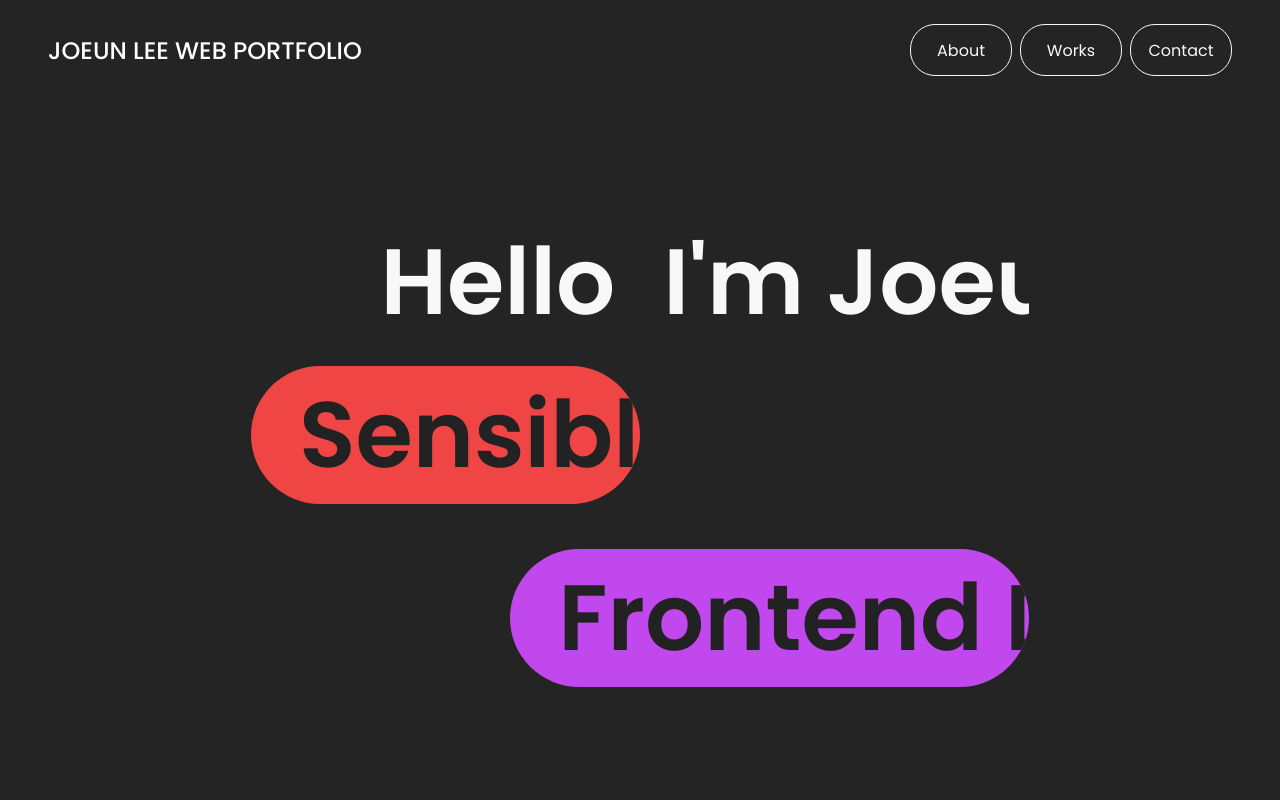
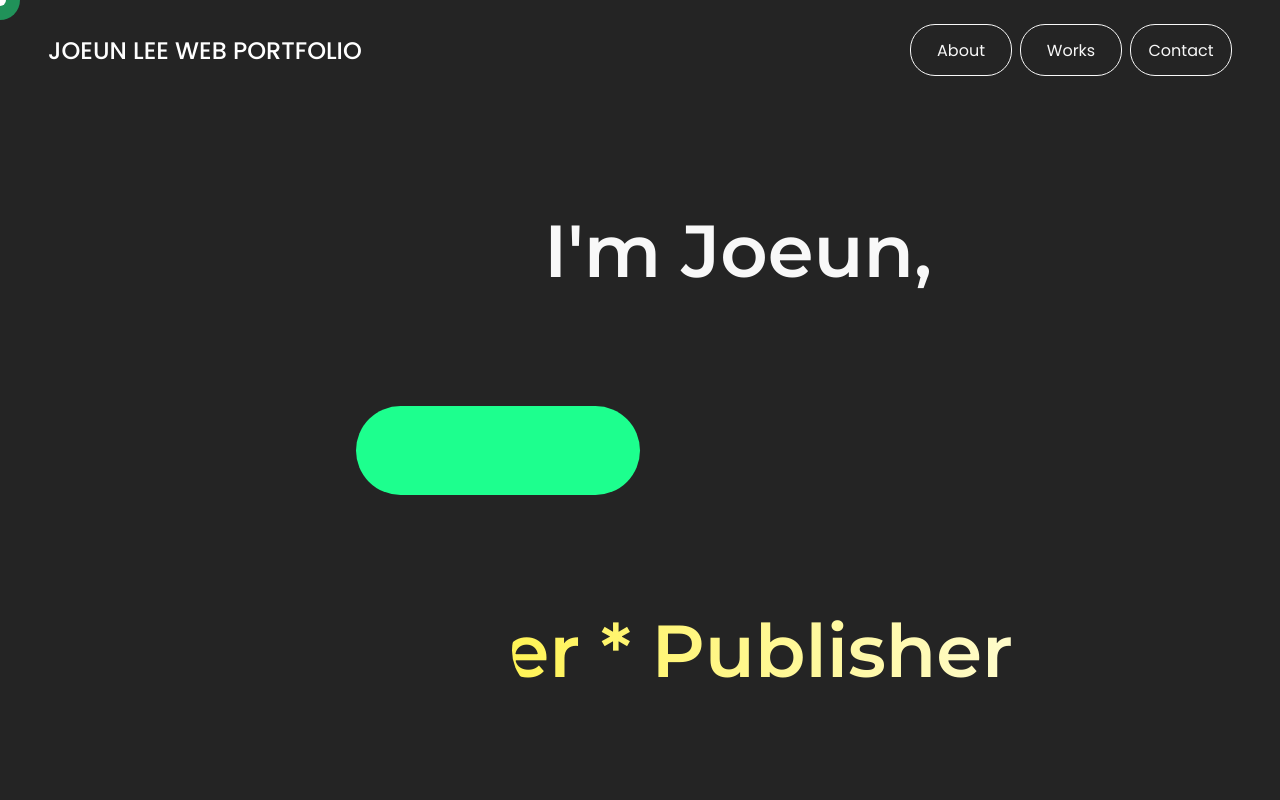
Before and after one commit to rlorxl/joeun-web-portfolio, a React (Create React App) app: page / in a window 1280 px wide. Shown: the top 800 px of the page. Built offline with nearby package versions, Linux system fonts and the light colour scheme.

Commit message:
feat: 메인 애니메이션

```diff
--- a/package.json
+++ b/package.json
@@ -8,6 +8,8 @@
     "@testing-library/user-event": "^13.5.0",
     "@types/react": "^18.2.28",
     "@types/react-dom": "^18.2.13",
+    "gasp": "^0.0.2",
+    "gsap": "^3.12.2",
     "react": "^18.2.0",
     "react-dom": "^18.2.0",
     "react-scripts": "5.0.1",
--- a/public/index.html
+++ b/public/index.html
@@ -21,7 +21,11 @@
       work correctly both with client-side routing and a non-root public URL.
       Learn how to configure a non-root public URL by running `npm run build`.
     -->
-    <link href="https://fonts.googleapis.com/css2?family=Poppins:wght@400;500;600;700&display=swap" rel="stylesheet" />
+    <link rel="preconnect" href="https://fonts.googleapis.com" />
+    <link rel="preconnect" href="https://fonts.gstatic.com" crossorigin />
+    <link
+      href="https://fonts.googleapis.com/css2?family=Montserrat:wght@400;500;600&family=Ubuntu+Mono:wght@400;700&family=Poppins:wght@400;500;600;700&display=swap"
+      rel="stylesheet" />
     <title>React App</title>
   </head>
   <body>
--- a/src/App.js
+++ b/src/App.js
@@ -3,10 +3,14 @@ import Main from "./components/Main.tsx";
 import Navigation from "./components/Navigation.tsx";
 import Works from "./components/Works.tsx";
 import Contact from "./components/Contact.tsx";
+import Cursor from "./ui/Cursor.tsx";
+import useMouse from "./hooks/useMouse.tsx";
 
 function App() {
+  useMouse();
   return (
     <div className="App">
+      <Cursor />
       <Navigation />
       <main>
         <Main />
--- a/src/components/Experience.tsx
+++ b/src/components/Experience.tsx
@@ -6,8 +6,8 @@ const Experience = () => (
   <ExperienceWrap>
     <h2>Experience</h2>
     <ul>
-      {data.experiences.map(({ duration, title, descriptions, detail }) => (
-        <li>
+      {data.experiences.map(({ duration, title, descriptions, detail }, i) => (
+        <li key={i}>
           <div>
             <Duration>{duration}</Duration>
             {detail && (
--- a/src/components/Main.tsx
+++ b/src/components/Main.tsx
@@ -1,23 +1,153 @@
-import React from "react";
-import { styled } from "styled-components";
+/* eslint-disable object-shorthand */
+import React, { useEffect, useRef, useState } from "react";
+import { styled, keyframes, css } from "styled-components";
+// eslint-disable-next-line import/no-extraneous-dependencies
+import { gsap } from "gsap";
 
-const Main = () => (
-  <MainWrap>
-    <div>
-      <p>
-        <Hello>Hello</Hello>
-        <span className="blink-bar"></span>
-        <span>I'm Joeun,</span>
-      </p>
-      <p>
-        <span>Sensible</span>
-      </p>
-      <p>
-        <span>Frontend Developer</span>
-      </p>
-    </div>
-  </MainWrap>
-);
+const Main = () => {
+  const main = useRef<HTMLElement>(null);
+  const p2 = useRef<HTMLParagraphElement>(null);
+  const t1 = useRef<GSAPTimeline>();
+  const t2 = useRef<GSAPTimeline>();
+  const t3 = useRef<GSAPTimeline>();
+  t1.current = gsap.timeline({ paused: true, repeat: -1 });
+  t2.current = gsap.timeline({ paused: true });
+  t3.current = gsap.timeline({ paused: true, repeat: -1 });
+
+  const typeAni1 = () => {
+    if (!t1.current) return;
+    t1.current.play();
+    t1.current
+      .to(".en", {
+        delay: 1.5,
+        display: "block",
+        duration: 0.4,
+        stagger: { amount: 1.5 },
+        yoyo: true,
+        repeat: 1,
+        repeatDelay: 0.5,
+      })
+      .to(".ko", {
+        display: "block",
+        delay: 1.5,
+        duration: 0.4,
+        stagger: { amount: 0.8 },
+        yoyo: true,
+        repeat: 1,
+        repeatDelay: 0.5,
+      });
+  };
+
+  const typeAni2 = () => {
+    if (!t3.current) return;
+    t3.current.play();
+    t3.current.set(".p1", {
+      visibility: "visible",
+      y: "90%",
+    });
+    t3.current
+      .to(".p1", {
+        y: 0,
+        duration: 0.4,
+        ease: "power3.Out",
+        stagger: { amount: 0.8 },
+      })
+      .to(".p1", {
+        visibility: "hidden",
+        ease: "none",
+        stagger: { amount: 0.8 },
+      })
+      .fromTo(
+        ".p1-1",
+        {
+          x: -220,
+          y: "90%",
+        },
+        {
+          visibility: "visible",
+          y: 0,
+          duration: 0.4,
+          ease: "power3.Out",
+          stagger: { amount: 0.8 },
+        }
+      )
+      .to(".p1-1", {
+        visibility: "hidden",
+        ease: "none",
+        stagger: { amount: 0.8 },
+      });
+  };
+
+  const marquee = () => {
+    if (!p2.current) return;
+    let rate = 100;
+    let distance = p2.current.clientWidth;
+    let style = window.getComputedStyle(p2.current);
+    let marginRight = Number(style.marginRight) || 20;
+    let totalDistance = distance + marginRight;
+    let time = totalDistance / rate;
+
+    if (!t2.current) return;
+    t2.current.play();
+    t2.current.to(".p2", time, {
+      repeat: -1,
+      x: -totalDistance,
+      ease: "none",
+    });
+  };
+
+  useEffect(() => {
+    typeAni1();
+    typeAni2();
+    marquee();
+  }, []);
+
+  return (
+    <MainWrap ref={main}>
+      <GridBox>
+        <Greeting>
+          <Inner>
+            <En>
+              {"Hello World✨.".split("").map((word, i) => (
+                <span key={i} className="en">
+                  {word}
+                </span>
+              ))}
+            </En>
+            <Ko>
+              {["안", "녕", "하", "세", "요", "😀"].map((word, i) => (
+                <span key={i} className="ko">
+                  {word}
+                </span>
+              ))}
+            </Ko>
+          </Inner>
+          <Name style={{ marginLeft: "60px" }}>I'm Joeun,</Name>
+        </Greeting>
+        <Paragragh1>
+          {"Sensible".split("").map((word, i) => (
+            <span key={i} className="p1" style={{ transform: "translate(180px)" }}>
+              {word}
+            </span>
+          ))}
+          {"Steady".split("").map((word, i) => (
+            <span key={i} className="p1-1">
+              {word}
+            </span>
+          ))}
+        </Paragragh1>
+        <Paragragh2>
+          <p className="p2" ref={p2}>
+            Frontend Developer * Publisher&nbsp;
+          </p>
+          <p className="p2" ref={p2}>
+            Frontend Developer * Publisher&nbsp;
+          </p>
+        </Paragragh2>
+      </GridBox>
+    </MainWrap>
+  );
+};
 
 export default Main;
 
@@ -25,49 +155,120 @@ const MainWrap = styled.section`
   height: calc(100vh - 100px);
   padding: 0 8rem;
   ${({ theme }) => theme.mixins.flexBox()};
-
-  div {
-    width: 1768px;
-    max-width: 1800px;
-    display: grid;
-    grid-template-columns: repeat(auto-fill, minmax(12%, auto));
-    grid-template-rows: repeat(3, 1fr);
-  }
+  font-family: "Montserrat", sans-serif;
+  font-size: calc(1rem + 4.5vw);
+  font-weight: 600;
 
   p {
-    font-size: ${({ theme }) => theme.fontSize["4xl"]};
-    font-weight: 600;
-    overflow: hidden;
     white-space: nowrap;
-    align-self: center;
   }
 
   span {
-    display: inline-block;
-  }
-
-  p:nth-child(1) {
-    grid-column: 3 / span 5;
-  }
-
-  p:nth-child(2) {
-    grid-area: 2/2/3/5;
-    padding: 0 3rem;
-    background-color: #f04545;
-    border-radius: 150px;
-    color: #222;
-    margin-bottom: 30px;
-  }
-
-  p:nth-child(3) {
-    grid-area: 3/4/4/8;
-    padding: 0 3rem;
-    background-color: #c148ec;
-    border-radius: 150px;
-    color: #222;
+    white-space: nowrap;
   }
 `;
 
-const Hello = styled.span`
-  margin-right: 48px;
+const GridBox = styled.div`
+  width: 1768px;
+  max-width: 1800px;
+  display: grid;
+  grid-template-columns: repeat(8, 1fr);
+  grid-template-rows: repeat(3, minmax(200px, auto));
+  align-items: center;
+  position: relative;
 `;
+
+const Greeting = styled.div`
+  display: flex;
+  height: 100%;
+  justify-content: space-around;
+  align-items: center;
+  grid-column: 3 / span 4;
+  margin-left: 100px;
+`;
+
+const Inner = styled.span`
+  position: relative;
+  display: flex;
+  align-items: center;
+  color: #1dff8e;
+`;
+
+const En = styled.span`
+  display: flex;
+
+  span {
+    display: none;
+    width: fit-content;
+    min-width: 40px;
+  }
+`;
+
+const Ko = styled.span`
+  display: flex;
+  line-height: 2.2;
+  font-size: calc(1rem + 2.5vw);
+
+  span {
+    display: none;
+    width: fit-content;
+  }
+`;
+
+const blink = keyframes`
+  25% { opacity: 50%; }
+  50% { opacity: 0}; /* 100% X */
+`;
+
+const Name = styled.span`
+  display: inline-block;
+  position: relative;
+
+  &::before {
+    content: "";
+    display: inline-block;
+    width: 25px;
+    height: 80%;
+    background: ${({ theme }) => theme.color.appColor};
+    opacity: 0.8;
+    position: absolute;
+    top: 50%;
+    left: -35px;
+    transform: translateY(-50%);
+    animation: ${blink} 1.2s step-end infinite;
+  }
+`;
+
+const Paragragh1 = styled.div`
+  grid-column: 2 / span 3;
+  display: flex;
+  justify-content: center;
+  background-color: ${({ theme }) => theme.color.appColor};
+  border-radius: 150px;
+  color: #222;
+  margin-left: 100px;
+  overflow: hidden;
+`;
+
+const textclip = keyframes`
+  100% {background-position: 200% center;}
+`;
+
+const Paragragh2 = styled.div<{ move?: number; forward?: boolean }>`
+  grid-column: 4 / span 4;
+  border-radius: 150px;
+  overflow: hidden;
+  position: relative;
+  display: flex;
+
+  p {
+    margin-right: 20px;
+    /* color: ${({ theme }) => theme.color.appColor}; */
+    background: linear-gradient(90deg, rgba(29, 255, 142, 1) 0%, rgba(255, 242, 68, 1) 56%, rgba(255, 255, 255, 1) 89%);
+    background-size: 200% auto;
+    color: transparent;
+    -moz-background-clip: text;
+    -webkit-background-clip: text;
+    animation: ${textclip} 3s linear infinite;
+  }
+`;
--- /dev/null
+++ b/src/hooks/useMouse.tsx
@@ -0,0 +1,44 @@
+import { gsap } from "gsap";
+import { useEffect } from "react";
+
+const useMouse = () => {
+  useEffect(() => {
+    let mouseX = 0;
+    let mouseY = 0;
+    let smallMouseX = 0;
+    let smallMouseY = 0;
+
+    gsap.to(
+      {},
+      {
+        duration: 0.016,
+        repeat: -1,
+        onRepeat: () => {
+          gsap.set(".cursor", {
+            css: {
+              left: mouseX,
+              top: mouseY,
+            },
+          });
+          gsap.set(".cursor-s", {
+            css: {
+              left: smallMouseX,
+              top: smallMouseY,
+            },
+          });
+        },
+      }
+    );
+
+    window.addEventListener("mousemove", (e: MouseEvent) => {
+      smallMouseX = e.clientX;
+      smallMouseY = e.clientY;
+      setTimeout(() => {
+        mouseX = e.clientX;
+        mouseY = e.clientY;
+      }, 250);
+    });
+  }, []);
+};
+
+export default useMouse;
--- a/src/style/global.ts
+++ b/src/style/global.ts
@@ -4,7 +4,6 @@ const GlobalStyle = createGlobalStyle`
 :root {
   --global-width: 1280px;
   --max-width: 1440px;
-
 }
 
 *,
@@ -40,11 +39,13 @@ body {
   overflow-x: hidden;
   color: #f8f8f8;
   background-color: #242424;
+  position: relative;
 
   -webkit-user-select:none;
   -moz-user-select:none;
   -ms-user-select:none;
   user-select:none;
+  cursor: none;
 }
 
 ul,li {
@@ -73,7 +74,7 @@ const global = {
 };
 
 const color = {
-  appColor: "#F04545",
+  appColor: "#1dff8e",
   fontColor: "#222",
   white: "#f8f8f8",
   borderColor: "#A4A2A2",
--- /dev/null
+++ b/src/ui/Cursor.tsx
@@ -0,0 +1,32 @@
+import React from "react";
+import { styled } from "styled-components";
+
+const Cursor = () => (
+  <>
+    <CursorStyle className="cursor" />
+    <SmallCursor className="cursor-s" />
+  </>
+);
+
+export default Cursor;
+
+const CursorStyle = styled.div`
+  position: fixed;
+  width: 40px;
+  height: 40px;
+  background: ${({ theme }) => theme.color.appColor};
+  border-radius: 50%;
+  margin-left: -20px;
+  margin-top: -20px;
+  opacity: 0.5;
+`;
+
+const SmallCursor = styled.div`
+  position: fixed;
+  width: 12px;
+  height: 12px;
+  background: #fff;
+  border-radius: 50%;
+  margin-left: -6px;
+  margin-top: -6px;
+`;
```
Also changed, not shown: .eslintrc.json, 1 other file (tests, documents, lock files or other folders).
